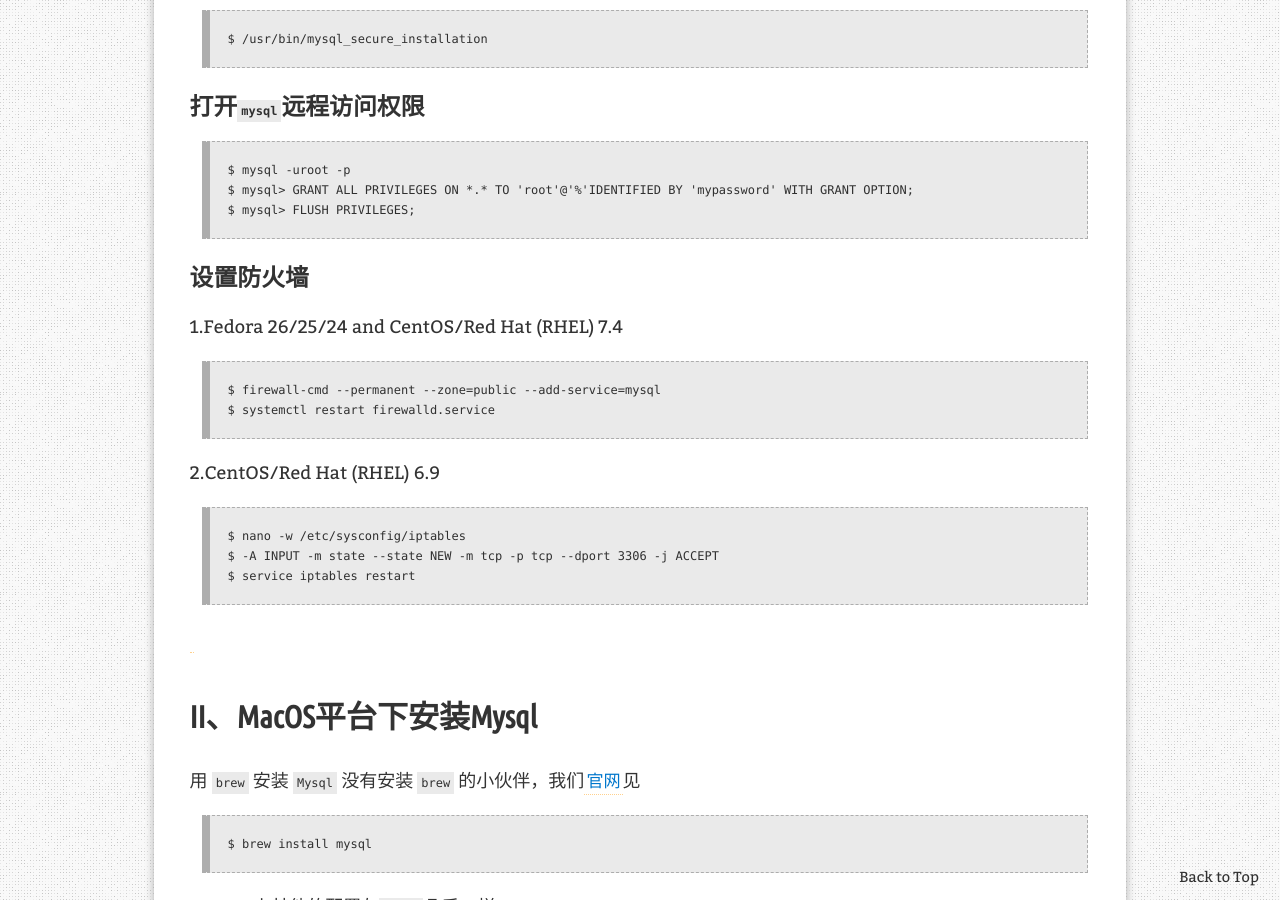
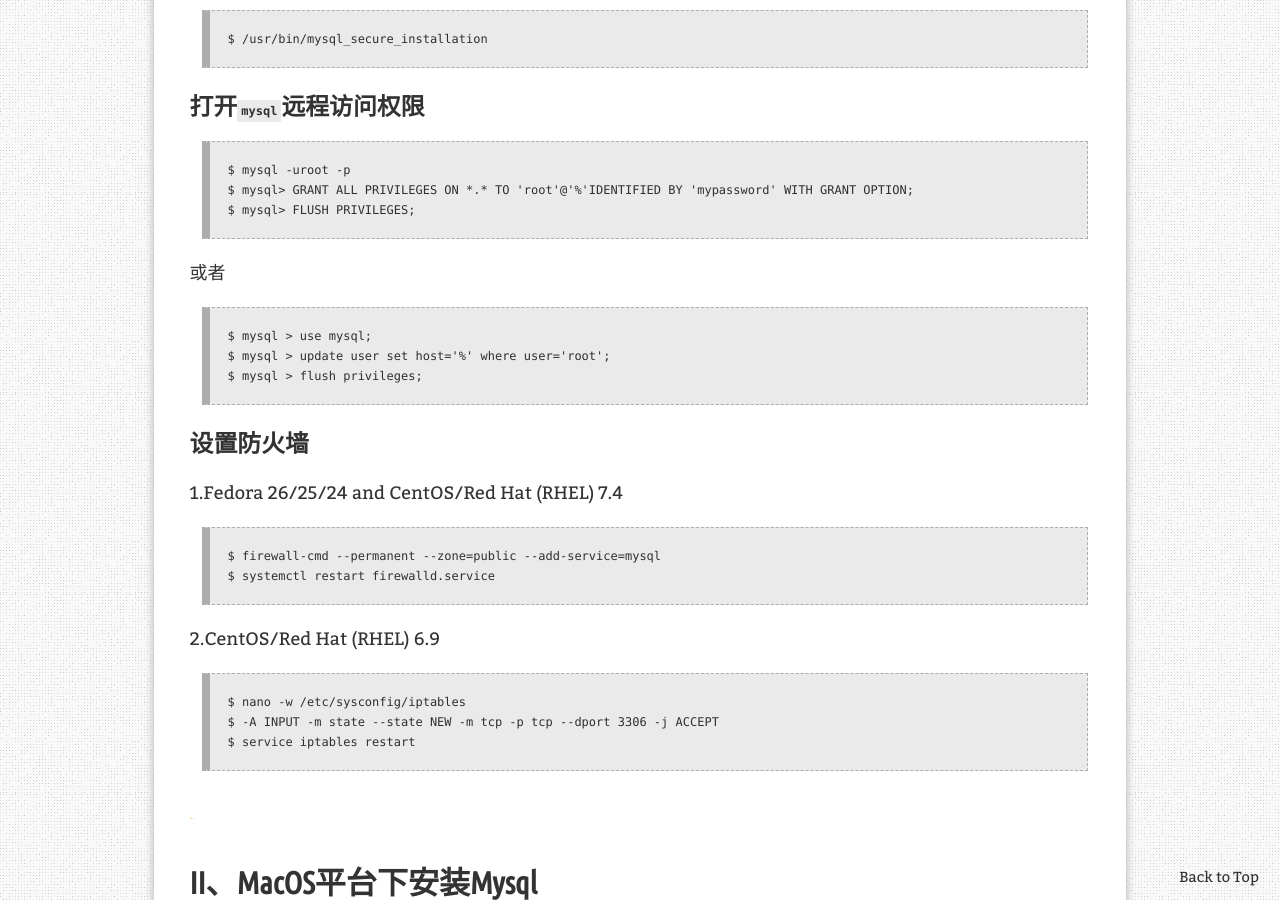
Before and after one commit to xuzheyang/xuzheyang.github.io, a Jekyll site: the page built from _posts/2017-10-03-Mysql安装及配置.md, in a window 1280 px wide and 900 px high, scrolled down 2406 px. Built offline with Jekyll 4.4.1, drawn with Linux system fonts in a browser that asks for light colours; nearby versions of some CDN libraries; comment, search, counter and statistics services are not loaded.

Commit message:
fix：修改mysql安装配置的手误

```diff
--- a/_posts/2017-10-03-Mysql安装及配置.md
+++ b/_posts/2017-10-03-Mysql安装及配置.md
@@ -79,6 +79,12 @@ And root password is: -et)QoL4MLid
 > $ mysql> GRANT ALL PRIVILEGES ON \*.\* TO 'root'@'%'IDENTIFIED BY 'mypassword' WITH GRANT OPTION;
 > $ mysql> FLUSH PRIVILEGES;
 
+或者
+
+> $ mysql > use mysql;
+> $ mysql > update user set host='%' where user='root';
+> $ mysql > flush privileges;
+
 ### 设置防火墙
 
 1.Fedora 26/25/24 and CentOS/Red Hat (RHEL) 7.4
```
